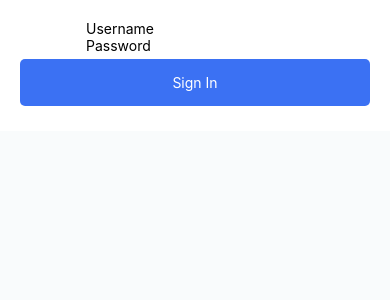
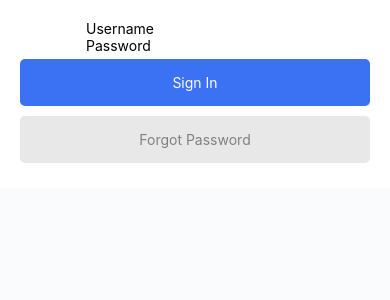
Before and after one commit to kdb23/authentication, a React Native app: screen / in a window 390 px wide. Shown: the top 300 px of the page. Built offline with nearby package versions, Linux system fonts and the light colour scheme.

Commit message:
addition of color to buttons

```diff
--- a/src/components/CustomButton.js
+++ b/src/components/CustomButton.js
@@ -1,10 +1,10 @@
 import { View, Text, StyleSheet, Pressable } from 'react-native'
 import React from 'react'
 
-const CustomButton = ({onPress, text }) => {
+const CustomButton = ({onPress, text, type = "PRIMARY"}) => {
   return (
-    <Pressable onPress={onPress} style={styles.container}>
-      <Text style={styles.text}>{text}</Text>
+    <Pressable onPress={onPress} style={[styles.container, styles[`container_${type}`]]}>
+      <Text style={[styles.text, styles[`text_${type}`]]}>{text}</Text>
     </Pressable>
   )
 }
@@ -18,10 +18,23 @@ const styles = StyleSheet.create({
         alignItems: 'center',
         borderRadius: 5,
     },
+
+    container_PRIMARY: {
+        backgroundColor: '#3B71F3'
+    },
+
+    container_TERTIARY: {
+        backgroundColor: '#e8e8e8'
+    },
+
     text: {
         frontWeight: 'bold',
         color: 'white',
     },
+
+    text_TERTIARY: {
+        color: 'gray'
+    },
 })
 
 export default CustomButton
--- a/src/screens/SignInScreen.js
+++ b/src/screens/SignInScreen.js
@@ -7,8 +7,12 @@ const SignInScreen = () => {
     const [username, setUsername] = useState('')
     const [password, setPassword] = useState('')
 
-    const onSignInPress = () => {
+    const onSignInPressed = () => {
         console.warn("sign in");
+    }
+
+    const onForgotPasswordPressed = () => {
+        console.warn("on forgot password pressed")
     }
 
     return (
@@ -24,7 +28,12 @@ const SignInScreen = () => {
                 setValue={setPassword}
                 sercureTextEntry
             />
-            <CustomButton text="Sign In" onPress={onSignInPress} />
+            <CustomButton text="Sign In" onPress={onSignInPressed} />
+            <CustomButton
+                text="Forgot Password"
+                onPress={onForgotPasswordPressed}
+                type='TERTIARY'
+            />
         </View>
     )
 };
```
